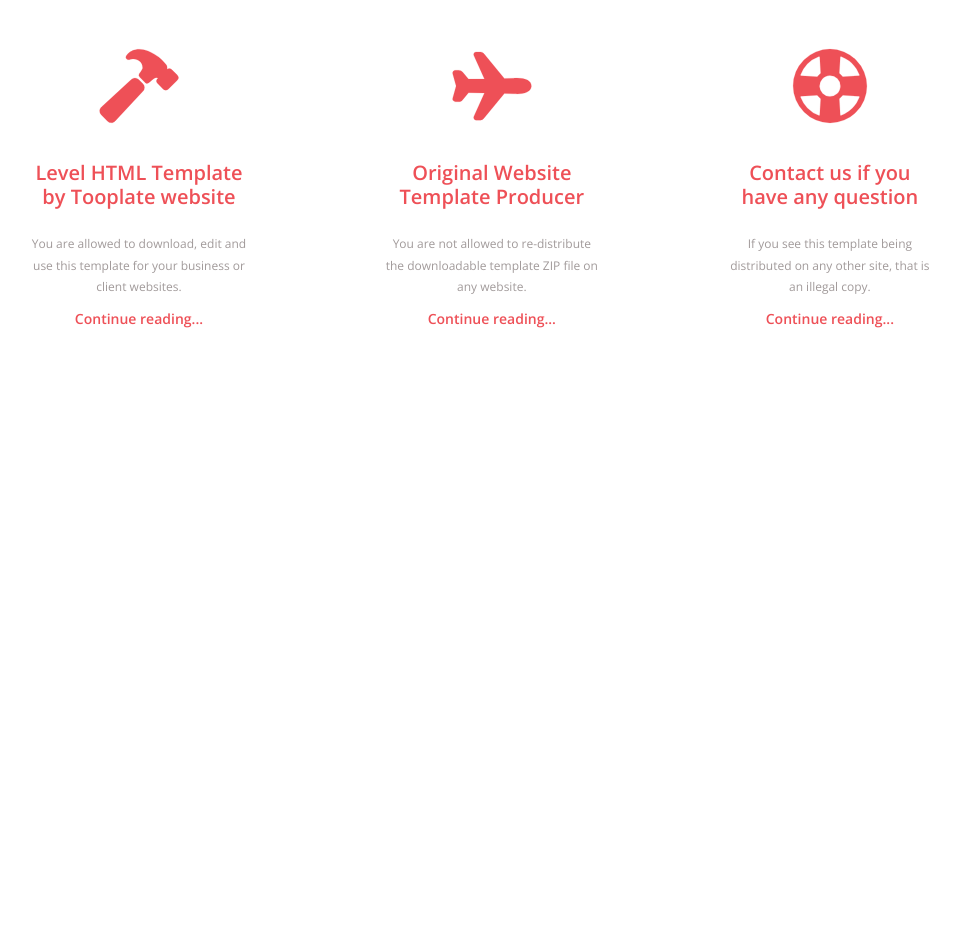
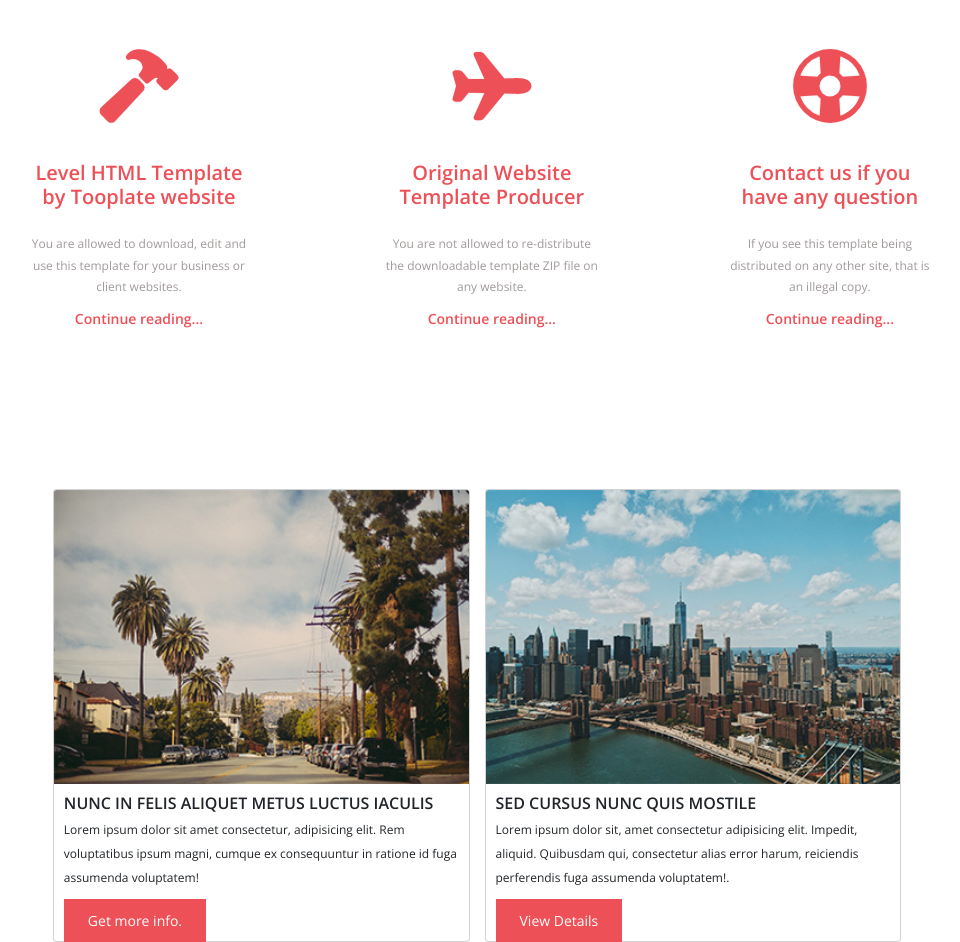
Before and after one commit to rahulrameshm0/level-template-page, a plain HTML site: page index.html in a window 1280 px wide. Shown: the part 998-1940 px from the top of the page, without its empty margins (163-1123 px from the left). Before the commit the page ends 1487 px from the top, so only its background shows below. Drawn offline with nearby package versions, Linux system fonts and the light colour scheme.

Commit message:
card added

```diff
--- a/index.html
+++ b/index.html
@@ -128,7 +128,32 @@
             </div>
         </div>
     </section>
-
+    <section class="section-4">
+        <div class="container-3">
+            <div class="cards row row-cols-1 row-cols-md-3 g-4">
+                <div class="card-1 col">
+                  <div class="card h-100">
+                    <img src="img/img-01.jpg" class="card-img-top" alt="...">
+                    <div class="card-body">
+                      <h5 class="card-title">NUNC IN FELIS ALIQUET METUS LUCTUS IACULIS</h5>
+                      <p class="card-text">Lorem ipsum dolor sit amet consectetur, adipisicing elit. Rem voluptatibus ipsum magni, cumque ex consequuntur in ratione id fuga assumenda voluptatem!</p>
+                      <a class="btn-3" href="">Get more info.</a>
+                    </div>
+                    </div>
+                </div>
+                <div class="col">
+                  <div class="card h-100">
+                    <img src="img/img-02.jpg" class="card-img-top" alt="...">
+                    <div class="card-body">
+                      <h5 class="card-title">SED CURSUS NUNC QUIS MOSTILE</h5>
+                      <p class="card-text">Lorem ipsum dolor sit, amet consectetur adipisicing elit. Impedit, aliquid. Quibusdam qui, consectetur alias error harum, reiciendis perferendis fuga assumenda voluptatem!.</p>
+                      <a class="btn-3" href="">View Details</a>
+                    </div>
+                  </div>
+                </div>
+              </div>
+        </div>
+    </section>
   <!-- BOOT STRAP -->
  <script src="https://cdn.jsdelivr.net/npm/bootstrap@5.3.3/dist/js/bootstrap.bundle.min.js"></script>
 </body>
--- a/style.css
+++ b/style.css
@@ -300,3 +300,53 @@ label{
     transform: scale(1.1);
     box-shadow: 0 0.5rem 1rem rgba(0,0,0,0.2);
 }
+
+.container-3{
+    display: flex;
+    align-items: center;
+    justify-content: center;
+    gap: 2.4rem;
+}
+
+.head-3{
+    margin-top: 1.8rem;
+    font-size: 1.6rem;
+    font-weight: 700;
+}
+
+.p-3{
+    line-height: 1.8;
+    font-size: 1.2rem;
+}
+
+.card-title{
+    font-size: 1.6rem;
+    font-weight: 600;
+}
+
+.card-text{
+    line-height: 2;
+    margin-bottom: 2rem;
+    font-size: 1.2rem;
+}
+
+.btn-3{
+    text-decoration: none;
+    color: #fff;
+    background-color: #ee5057;
+    padding: 1.2rem 2.4rem;
+    transition: all 0.3s;
+    font-size: 1.4rem;
+    margin-top: 1.6rem;
+}
+
+.btn-3:hover{
+    background-color: #d64950;
+}
+
+
+.cards{
+    display: flex;
+    align-items: center;
+    justify-content: center;
+}
```
